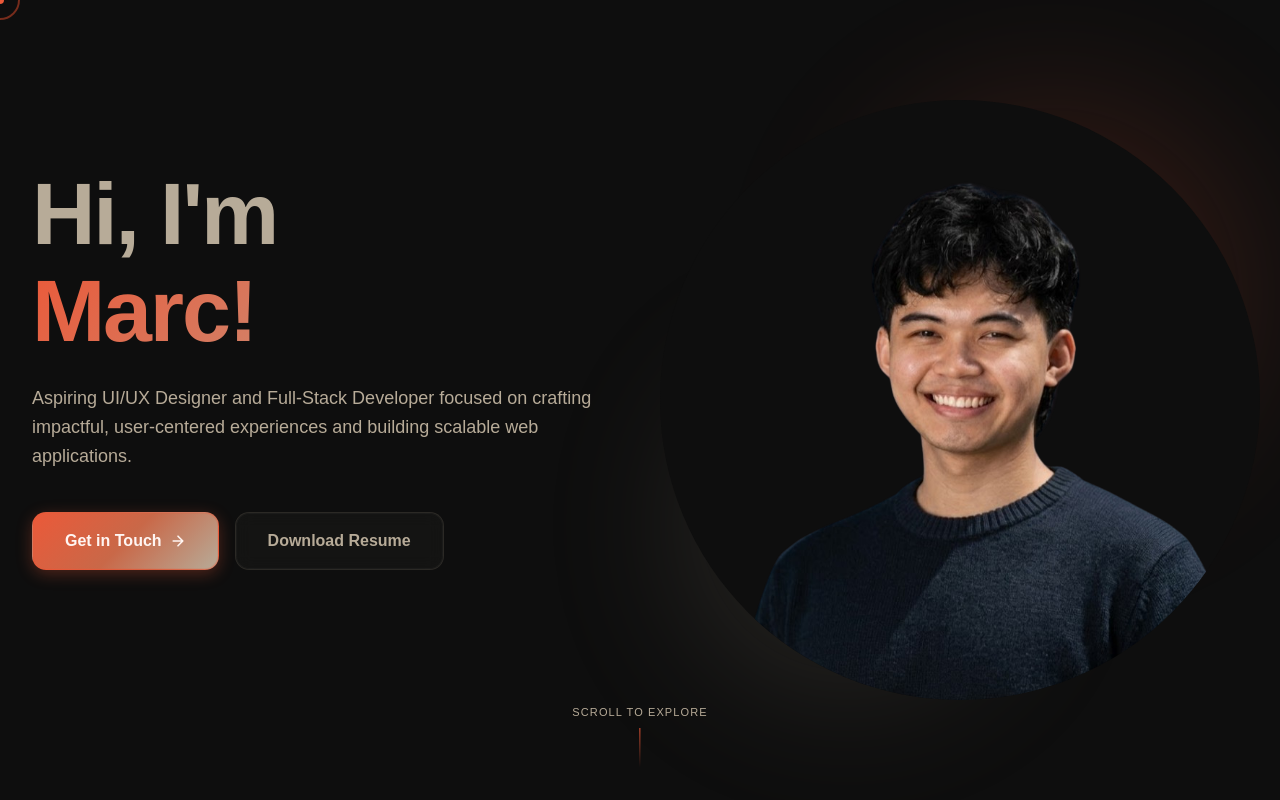
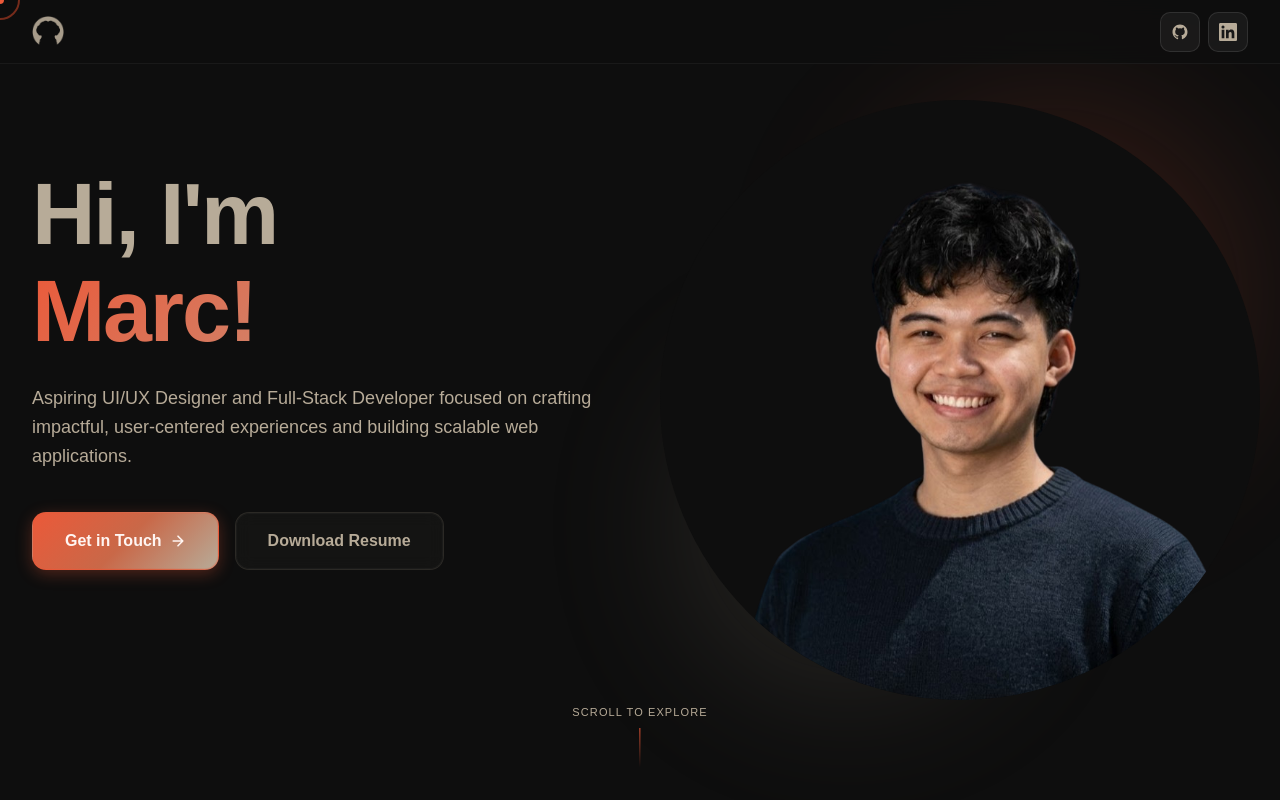
Before and after one commit to marparc/My-Portfolio, a Next.js app: page / in a window 1280 px wide. Shown: the top 800 px of the page. Built offline with nearby package versions, Linux system fonts and the light colour scheme; a web font is replaced by a local one.

Commit message:
feat: Download Resume and Get in Touch functions

```diff
--- a/app/globals.css
+++ b/app/globals.css
@@ -146,6 +146,30 @@
   }
 }
 
+/* ── Custom Scrollbar ── */
+::-webkit-scrollbar {
+  width: 6px;
+}
+
+::-webkit-scrollbar-track {
+  background: #0e0e0e;
+}
+
+::-webkit-scrollbar-thumb {
+  background: linear-gradient(to bottom, #eb5939, #b7ab98);
+  border-radius: 999px;
+}
+
+::-webkit-scrollbar-thumb:hover {
+  background: #eb5939;
+}
+
+/* Firefox */
+* {
+  scrollbar-width: thin;
+  scrollbar-color: #eb5939 #0e0e0e;
+}
+
 /* ── Keyframes ── */
 @keyframes fadeInUp {
   from {
--- a/app/layout.tsx
+++ b/app/layout.tsx
@@ -1,6 +1,8 @@
 import type { Metadata } from "next";
 import { Geist, Geist_Mono } from "next/font/google";
 import "./globals.css";
+
+import { Navbar } from "@/components/molecules/navbar";
 
 const geistSans = Geist({
   variable: "--font-geist-sans",
@@ -26,7 +28,10 @@ export default function RootLayout({
       lang="en"
       className={`${geistSans.variable} ${geistMono.variable} h-full antialiased`}
     >
-      <body className="min-h-full flex flex-col">{children}</body>
+      <body className="min-h-full flex flex-col">
+        <Navbar />
+        <div>{children}</div>
+      </body>
     </html>
   );
 }
--- a/app/page.tsx
+++ b/app/page.tsx
@@ -18,14 +18,23 @@ import {
 } from "@/components/atoms/card";
 import { Badge } from "@/components/atoms/badge";
 
-//constans
+//constants
 import { skills } from "@/utils/constants/my-skills";
 import { experience } from "@/utils/constants/my-experience";
 import { projects } from "@/utils/constants/projects";
+import { contacts } from "@/utils/constants/contacts";
+
+//hooks
+import { useDownload } from "@/hooks/useDownload";
 
 export default function Home() {
   const cursorRef = useRef<HTMLDivElement>(null);
   const cursorDotRef = useRef<HTMLDivElement>(null);
+
+  // Download resume hook
+  const downloadResume = useDownload({
+    filePath: "/files/MarcWarrenPartosaResume.pdf",
+  });
 
   useEffect(() => {
     const handleMouseMove = (e: MouseEvent) => {
@@ -57,7 +66,7 @@ export default function Home() {
       {/* ════════════════════════════════════════
           HERO
       ════════════════════════════════════════ */}
-      <section className="relative min-h-screen flex items-center overflow-hidden cursor-none py-16 pb-28 lg:py-0">
+      <section className="relative min-h-screen flex items-center overflow-hidden cursor-none pb-28 lg:py-0">
         {/* Separator line top */}
         <div className="absolute top-0 left-1/2 -translate-x-1/2 w-full max-w-7xl h-px from-transparent via-[#eb5939]/50 to-transparent" />
 
@@ -98,6 +107,12 @@ export default function Home() {
               <Button
                 variant="primary"
                 className="inline-flex items-center gap-2 px-6 lg:px-8 py-3 lg:py-4 h-auto rounded-xl text-sm lg:text-base font-semibold"
+                onClick={() =>
+                  window.open(
+                    `https://mail.google.com/mail/?view=cm&to=${contacts.email}`,
+                    "_blank"
+                  )
+                }
               >
                 Get in Touch
                 <svg width="18" height="18" viewBox="0 0 20 20" fill="none">
@@ -113,6 +128,7 @@ export default function Home() {
               <Button
                 variant="outline-custom"
                 className="px-6 lg:px-8 py-3 lg:py-4 h-auto rounded-xl text-sm lg:text-base font-semibold"
+                onClick={downloadResume}
               >
                 Download Resume
               </Button>
@@ -150,7 +166,10 @@ export default function Home() {
                 }}
               />
               {/* Static profile photo — not clickable/editable */}
-              <div className="relative w-[260px] h-[260px] sm:h-[300px] sm:w-[300px] lg:w-150 lg:h-150 rounded-full bg-[#0e0e0e] overflow-hidden">
+              <div
+                className="anim-fadein relative w-[260px] h-[260px] sm:h-[300px] sm:w-[300px] lg:w-150 lg:h-150 rounded-full bg-[#0e0e0e] overflow-hidden"
+                style={{ animationDelay: "0.5s" }}
+              >
                 <img
                   src={My_Photo.src}
                   alt="Marc Warren Partosa"
@@ -196,13 +215,13 @@ export default function Home() {
                 I am a recent IT graduate from Silliman University with
                 experience in building both frontend and backend applications. I
                 enjoy creating practical and reliable systems that are easy to
-                use and maintain. I’ve worked across different areas of
+                use and maintain. I've worked across different areas of
                 development, which helped me understand how different parts of
                 an application come together.
               </p>
               <p className="text-lg leading-[1.8] text-[#b7ab98]">
                 I value writing clean, organized code and improving how users
-                interact with the systems I build. I’m always open to learning
+                interact with the systems I build. I'm always open to learning
                 new tools and approaches, especially those that help me build
                 better and more efficient applications.
               </p>
@@ -325,7 +344,7 @@ export default function Home() {
 
           {/* Projects */}
           <div className="mb-24">
-            <h3 className="text-2xl font-bold mb-10">Projects</h3>
+            <h3 className="text-2xl font-bold mb-10">Featured</h3>
             <div className="grid grid-cols-1 gap-6 md:gap-8">
               {projects.map((p) => (
                 <Card key={p.num}>
@@ -345,31 +364,6 @@ export default function Home() {
               ))}
             </div>
           </div>
-
-          {/* CTA */}
-          <div className="relative text-center px-8 py-16 rounded-3xl bg-[#414141]/50 border border-[#eb5939]/30 overflow-hidden">
-            <div className="absolute inset-0 bg-[radial-gradient(circle_at_top,rgba(235,89,57,0.1),transparent)] pointer-events-none" />
-            <h3 className="relative text-3xl font-bold mb-2">
-              Let's Create Something Amazing
-            </h3>
-            <p className="relative text-[#b7ab98] text-lg mb-8">
-              I'm always interested in new opportunities and collaborations.
-            </p>
-            <div className="relative flex gap-4 justify-center flex-wrap">
-              <Button
-                variant="primary"
-                className="px-8 py-4 h-auto rounded-xl text-base font-semibold"
-              >
-                Download Resume
-              </Button>
-              <Button
-                variant="outline-custom"
-                className="px-8 py-4 h-auto rounded-xl text-base font-semibold"
-              >
-                Schedule a Call
-              </Button>
-            </div>
-          </div>
         </div>
       </section>
     </main>
--- /dev/null
+++ b/components/molecules/navbar.tsx
@@ -0,0 +1,65 @@
+"use client";
+
+import My_Logo from "@/public/my-logo.png";
+import { contacts } from "@/utils/constants/contacts";
+
+export function Navbar() {
+  return (
+    <header className="fixed top-0 left-0 right-0 z-[9990]">
+      {/* Blur backdrop */}
+      <div className="absolute inset-0 bg-[#0e0e0e]/80 backdrop-blur-md border-b border-white/5" />
+
+      <nav className="relative max-w-7xl mx-auto px-6 lg:px-8 h-16 flex items-center justify-between">
+        {/* Left – Logo */}
+        <a href="/" aria-label="Home" className="flex items-center">
+          <img
+            src={My_Logo.src}
+            alt="Marc Warren Partosa Logo"
+            className="h-8 w-auto object-contain opacity-90 hover:opacity-100 transition-opacity duration-200"
+          />
+        </a>
+
+        {/* Right – Social icons */}
+        <div className="flex items-center gap-2">
+          {/* GitHub */}
+          <a
+            href={contacts.github}
+            target="_blank"
+            rel="noopener noreferrer"
+            aria-label="GitHub"
+            className="group flex items-center justify-center w-10 h-10 rounded-lg border border-white/10 bg-white/5 text-[#b7ab98] hover:border-[#eb5939]/40 hover:bg-[#eb5939]/10 hover:text-[#eb5939] transition-all duration-200"
+          >
+            <svg
+              width="18"
+              height="18"
+              viewBox="0 0 24 24"
+              fill="currentColor"
+              aria-hidden="true"
+            >
+              <path d="M12 2C6.477 2 2 6.484 2 12.017c0 4.425 2.865 8.18 6.839 9.504.5.092.682-.217.682-.483 0-.237-.008-.868-.013-1.703-2.782.605-3.369-1.343-3.369-1.343-.454-1.158-1.11-1.466-1.11-1.466-.908-.62.069-.608.069-.608 1.003.07 1.531 1.032 1.531 1.032.892 1.53 2.341 1.088 2.91.832.092-.647.35-1.088.636-1.338-2.22-.253-4.555-1.113-4.555-4.951 0-1.093.39-1.988 1.029-2.688-.103-.253-.446-1.272.098-2.65 0 0 .84-.27 2.75 1.026A9.564 9.564 0 0 1 12 6.844a9.59 9.59 0 0 1 2.504.337c1.909-1.296 2.747-1.027 2.747-1.027.546 1.379.202 2.398.1 2.651.64.7 1.028 1.595 1.028 2.688 0 3.848-2.339 4.695-4.566 4.943.359.309.678.92.678 1.855 0 1.338-.012 2.419-.012 2.747 0 .268.18.58.688.482A10.02 10.02 0 0 0 22 12.017C22 6.484 17.522 2 12 2z" />
+            </svg>
+          </a>
+
+          {/* LinkedIn */}
+          <a
+            href={contacts.linkedin}
+            target="_blank"
+            rel="noopener noreferrer"
+            aria-label="LinkedIn"
+            className="group flex items-center justify-center w-10 h-10 rounded-lg border border-white/10 bg-white/5 text-[#b7ab98] hover:border-[#eb5939]/40 hover:bg-[#eb5939]/10 hover:text-[#eb5939] transition-all duration-200"
+          >
+            <svg
+              width="18"
+              height="18"
+              viewBox="0 0 24 24"
+              fill="currentColor"
+              aria-hidden="true"
+            >
+              <path d="M20.447 20.452h-3.554v-5.569c0-1.328-.027-3.037-1.852-3.037-1.853 0-2.136 1.445-2.136 2.939v5.667H9.351V9h3.414v1.561h.046c.477-.9 1.637-1.85 3.37-1.85 3.601 0 4.267 2.37 4.267 5.455v6.286zM5.337 7.433a2.062 2.062 0 0 1-2.063-2.065 2.064 2.064 0 1 1 2.063 2.065zm1.782 13.019H3.555V9h3.564v11.452zM22.225 0H1.771C.792 0 0 .774 0 1.729v20.542C0 23.227.792 24 1.771 24h20.451C23.2 24 24 23.227 24 22.271V1.729C24 .774 23.2 0 22.222 0h.003z" />
+            </svg>
+          </a>
+        </div>
+      </nav>
+    </header>
+  );
+}
--- /dev/null
+++ b/hooks/useDownload.ts
@@ -0,0 +1,39 @@
+import { useCallback } from "react";
+
+interface UseDownloadOptions {
+  /**
+   * The file path relative to the public directory
+   * Example: "/files/resume.pdf"
+   */
+  filePath: string;
+  /**
+   * Optional: Custom filename for the downloaded file
+   * If not provided, will use the original filename from filePath
+   */
+  filename?: string;
+}
+
+/**
+ * A reusable hook for downloading files
+ * @returns A function that triggers the download
+ */
+export const useDownload = ({ filePath, filename }: UseDownloadOptions) => {
+  const download = useCallback(() => {
+    // Create an anchor element
+    const link = document.createElement("a");
+    link.href = filePath;
+
+    // Use custom filename if provided, otherwise extract from filePath
+    const downloadName = filename || filePath.split("/").pop() || "download";
+    link.download = downloadName;
+
+    // Trigger download
+    document.body.appendChild(link);
+    link.click();
+
+    // Cleanup
+    document.body.removeChild(link);
+  }, [filePath, filename]);
+
+  return download;
+};
--- /dev/null
+++ b/utils/constants/contacts.ts
@@ -0,0 +1,5 @@
+export const contacts = {
+  linkedin: "https://www.linkedin.com/in/marc-warren-partosa-065758256/",
+  email: "marccpartosa@gmail.com",
+  github: "https://github.com/marparc",
+};
```
Also changed, not shown: 1 other file (tests, documents, lock files or other folders).
